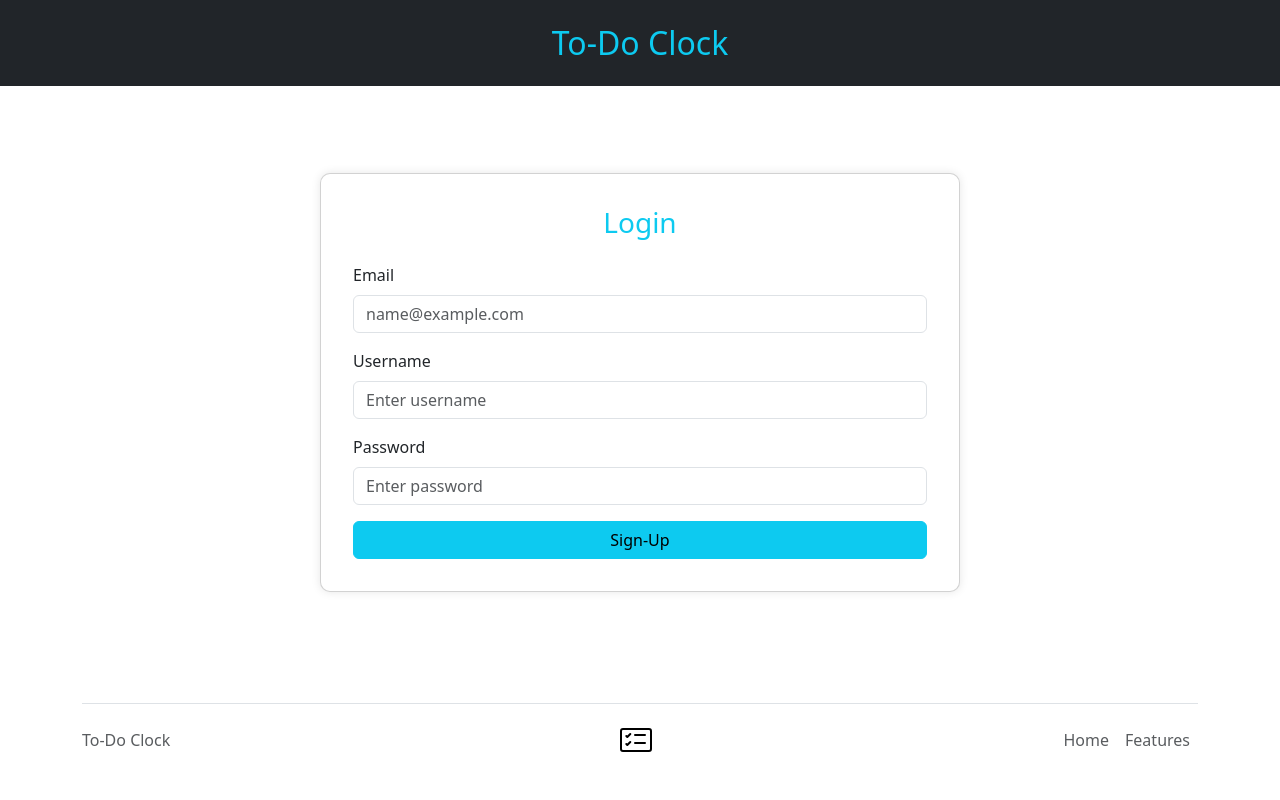
After one commit to parthaMalladi/Capstone-Website, a Flask app: template templates/signUp.html in a window 1280 px wide. The commit adds this page. Run offline with Flask 3, Linux system fonts and the light colour scheme; the template is opened without the code that fills it, so the values that code supplies are empty.

Commit message:
saving work

```diff
--- a/app.py
+++ b/app.py
@@ -1,10 +1,77 @@
 from flask import Flask, render_template, request, url_for, redirect
+from sqlalchemy import create_engine, Column, String
+from sqlalchemy.orm import declarative_base, sessionmaker
+from sqlalchemy.schema import PrimaryKeyConstraint
 
 app = Flask(__name__)
 
+# Connect to PostgreSQL
+DATABASE_URL = ""
+engine = create_engine(DATABASE_URL)
+Base = declarative_base()
+DBSession = sessionmaker(bind=engine)
+db_session = DBSession()
+
+# Define User table
+class User(Base):
+    __tablename__ = 'users'
+    username = Column(String, nullable=False)
+    email = Column(String, nullable=False)
+    password = Column(String, nullable=False)
+
+    __table_args__ = (
+        PrimaryKeyConstraint('username', 'email'),
+    )
+
+# Create the table (run once)
+Base.metadata.create_all(engine)
+
+# Keep track of logged-in user
+diganosisClicked = False
+loggedIn = False
+user = ""
+
 @app.route('/')
 def index():
-    return render_template('index.html')
+    return render_template('index.html', user=user, loggedIn=loggedIn, diganosisClicked=diganosisClicked)
+
+@app.route('/login', methods=["GET", "POST"])
+def login():
+    global loggedIn, user
+    return redirect(url_for("index"))
+
+@app.route('/signUp', methods=["GET", "POST"])
+def signUp():
+    return redirect(url_for("index"))
+
+@app.route('/about')
+def about():
+    return render_template('about.html')
+
+@app.route('/profile')
+def profile():
+    return render_template('about.html')
+
+@app.route('/diagnosis', methods=["POST"])
+def diagnosis():
+    global diganosisClicked
+
+    if loggedIn == False:
+        diganosisClicked = True
+        return redirect(url_for("index"))
+
+    action = request.form.get('action')
+    print(action)
+    if diganosisClicked == True:
+        diganosisClicked = False
+    return render_template('diagnosis.html')
+
+@app.route('/signOut')
+def signOut():
+    global loggedIn, user
+    loggedIn = False
+    user = ""
+    return redirect(url_for("index"))
 
 if __name__ == '__main__':
     app.run(debug=True)
--- /dev/null
+++ b/templates/diagnosis.html
@@ -0,0 +1 @@
+Diagnosis Time
--- /dev/null
+++ b/templates/signUp.html
@@ -0,0 +1,88 @@
+<!DOCTYPE html>
+<html lang="en">
+<head>
+    <meta charset="UTF-8">
+    <meta name="viewport" content="width=device-width, initial-scale=1.0">
+    <title>Home</title>
+    <link href="https://cdn.jsdelivr.net/npm/bootstrap@5.3.3/dist/css/bootstrap.min.css" rel="stylesheet" integrity="sha384-QWTKZyjpPEjISv5WaRU9OFeRpok6YctnYmDr5pNlyT2bRjXh0JMhjY6hW+ALEwIH" crossorigin="anonymous">
+    <style>
+        body {
+            background-color: #ffffff;
+            height: 100vh;
+            display: flex;
+            flex-direction: column;
+        }
+        .login-container {
+            display: flex;
+            justify-content: center;
+            align-items: center;
+            flex-grow: 1;
+        }
+        .login-card {
+            padding: 2rem;
+            border-radius: 10px;
+            box-shadow: 0 0 10px rgba(0, 0, 0, 0.1);
+            background-color: #ffffff;
+        }
+    </style>
+</head>
+<body>
+    <div class="bg-dark text-info py-4 text-center">
+      <h2 class="mb-0">To-Do Clock</h2>
+    </div>
+
+    <div class="login-container">
+        <div class="card login-card w-50">
+            <h3 class="text-center mb-4 text-info">Login</h3>
+            <form action="/signUp" method="POST">
+                <div class="mb-3">
+                  <label for="email" class="form-label">Email</label>
+                  <input type="text" class="form-control" name="email" placeholder="name@example.com" required>
+                </div>
+                <div class="mb-3">
+                    <label for="username" class="form-label">Username</label>
+                    <input type="text" class="form-control" name="username" placeholder="Enter username" required>
+                </div>
+                <div class="mb-3">
+                    <label for="password" class="form-label">Password</label>
+                    <input type="password" class="form-control" name="password" placeholder="Enter password" required>
+                </div>
+                <button type="submit" class="btn btn-info submit-btn w-100">Sign-Up</button>
+            </form>
+        </div>
+    </div>
+
+    {% if accountStatus == "Exists" %}
+        <div class="alert alert-danger mt-3 text-center">
+            Pick A Different Username!
+        </div>
+    {% elif accountStatus == "Created" %}
+        <div class="alert alert-success mt-3 text-center">
+            Account Succesfully Created!
+        </div>
+        <div class="text-center mt-2">
+            <a href="/login" class="btn btn-info w-50">Login</a>
+        </div>
+    {% endif %}
+
+    <div class="container">
+        <footer class="d-flex flex-wrap justify-content-between align-items-center py-3 my-4 border-top">
+            <p class="col-md-4 mb-0 text-body-secondary">To-Do Clock</p>
+
+            <a href="/" class="col-md-4 d-flex align-items-center justify-content-center mb-3 mb-md-0 me-md-auto link-body-emphasis text-decoration-none">
+                <svg xmlns="http://www.w3.org/2000/svg" width="40" height="32" fill="currentColor" class="bi me-2" viewBox="0 0 16 16">
+                    <path d="M14.5 3a.5.5 0 0 1 .5.5v9a.5.5 0 0 1-.5.5h-13a.5.5 0 0 1-.5-.5v-9a.5.5 0 0 1 .5-.5zm-13-1A1.5 1.5 0 0 0 0 3.5v9A1.5 1.5 0 0 0 1.5 14h13a1.5 1.5 0 0 0 1.5-1.5v-9A1.5 1.5 0 0 0 14.5 2z"/>
+                    <path d="M7 5.5a.5.5 0 0 1 .5-.5h5a.5.5 0 0 1 0 1h-5a.5.5 0 0 1-.5-.5m-1.496-.854a.5.5 0 0 1 0 .708l-1.5 1.5a.5.5 0 0 1-.708 0l-.5-.5a.5.5 0 1 1 .708-.708l.146.147 1.146-1.147a.5.5 0 0 1 .708 0M7 9.5a.5.5 0 0 1 .5-.5h5a.5.5 0 0 1 0 1h-5a.5.5 0 0 1-.5-.5m-1.496-.854a.5.5 0 0 1 0 .708l-1.5 1.5a.5.5 0 0 1-.708 0l-.5-.5a.5.5 0 0 1 .708-.708l.146.147 1.146-1.147a.5.5 0 0 1 .708 0"/>
+                </svg>
+            </a>
+
+            <ul class="nav col-md-4 justify-content-end">
+                <li class="nav-item"><a href="/" class="nav-link px-2 text-body-secondary">Home</a></li>
+                <li class="nav-item"><a href="/features" class="nav-link px-2 text-body-secondary">Features</a></li>
+            </ul>
+        </footer>
+    </div>
+
+    <script src="https://cdn.jsdelivr.net/npm/bootstrap@5.3.3/dist/js/bootstrap.bundle.min.js" integrity="sha384-YvpcrYf0tY3lHB60NNkmXc5s9fDVZLESaAA55NDzOxhy9GkcIdslK1eN7N6jIeHz" crossorigin="anonymous"></script>
+</body>
+</html>
```
Also changed, not shown: templates/index.html (+35 -19 lines), templates/login.html (added, +81 -0 lines), test.py (added, +34 -0 lines), templates/about.html (added), templates/profile.html (added).
